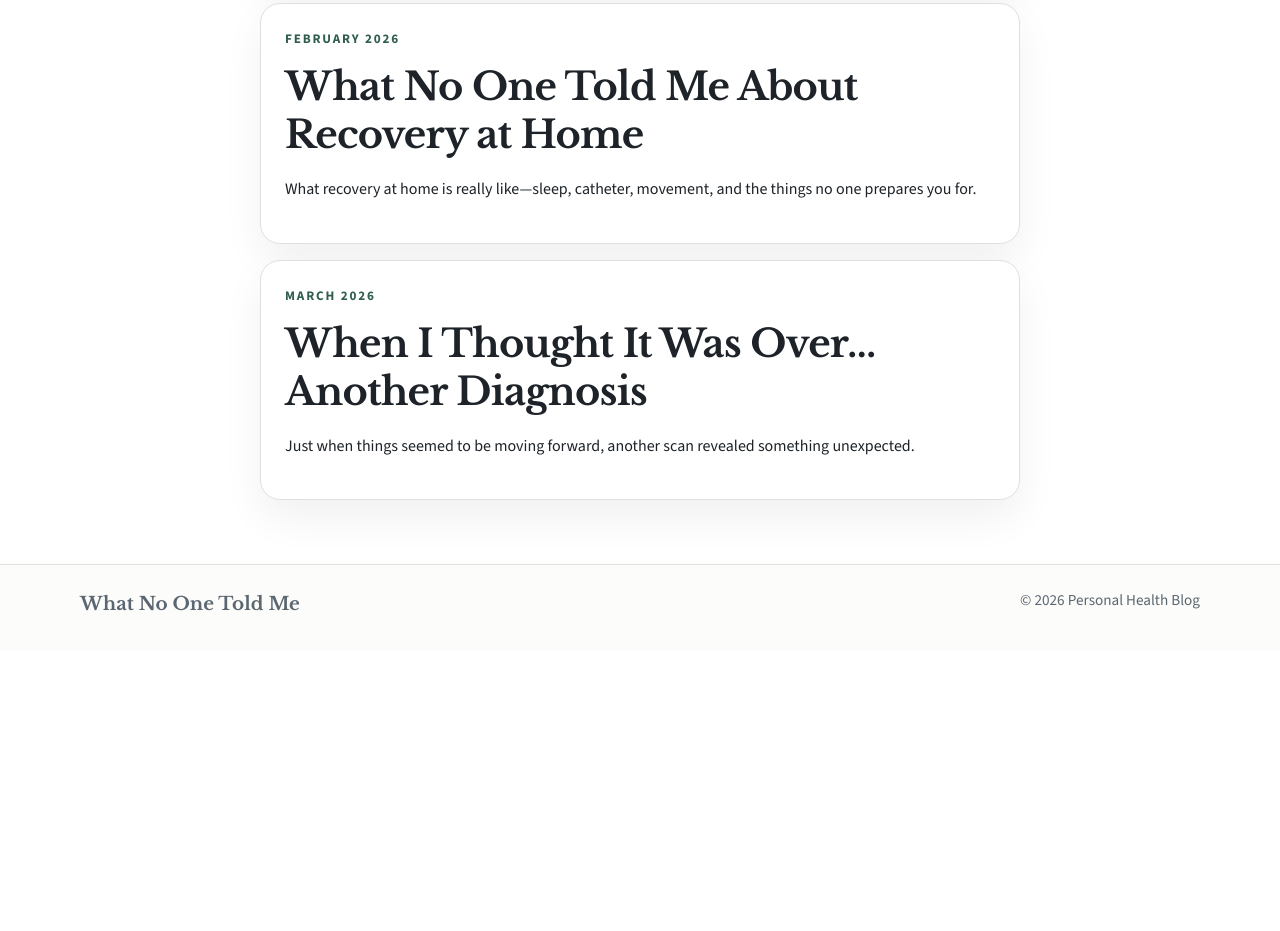
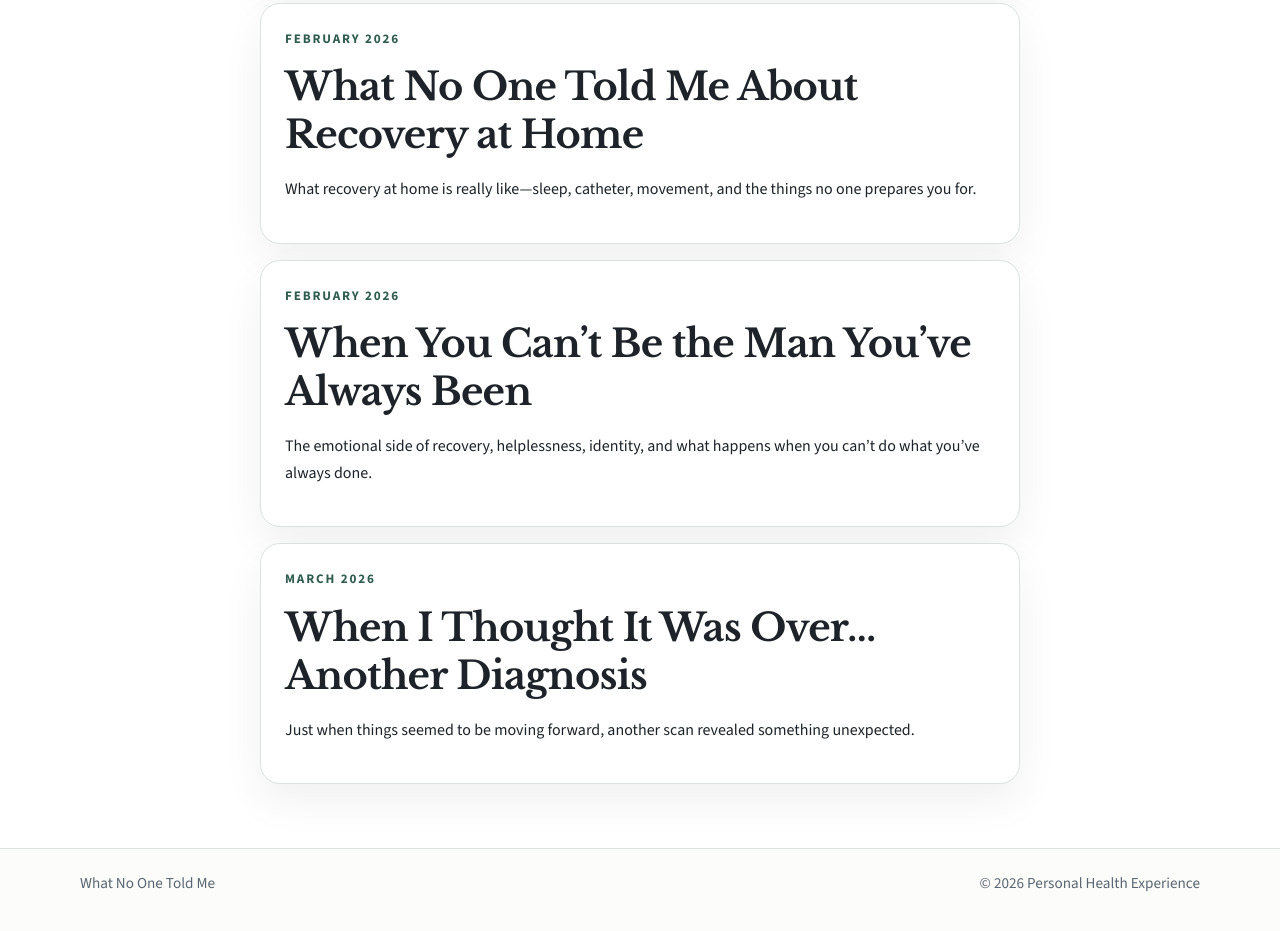
Before and after one commit to bkbrad292-debug/what-no-one-told-me, a plain HTML site: page articles.html in a window 1280 px wide. Shown: the part 1745-2676 px from the top of the page. Before the commit the page ends 2396 px from the top, so only its background shows below. Drawn offline with nearby package versions, Linux system fonts and the light colour scheme.

Commit message:
Add files via upload

```diff
--- a/articles.html
+++ b/articles.html
@@ -88,6 +88,13 @@
     </p>
   </article>
 <article class="article-preview">
+  <p class="meta">February 2026</p>
+  <h2><a href="emotional.html">When You Can’t Be the Man You’ve Always Been</a></h2>
+  <p>
+    The emotional side of recovery, helplessness, identity, and what happens when you can’t do what you’ve always done.
+  </p>
+</article>
+<article class="article-preview">
   <p class="meta">March 2026</p>
   <h2><a href="kidney.html">When I Thought It Was Over… Another Diagnosis</a></h2>
   <p>
@@ -100,11 +107,11 @@
   </main>
 
   <footer class="site-footer">
-    <div class="container footer-inner">
-      <a class="brand" href="index.html">What No One Told Me</a>
-      <p>&copy; <span id="year"></span> Personal Health Blog</p>
-    </div>
-  </footer>
+  <div class="container footer-inner">
+    <p>What No One Told Me</p>
+    <p>&copy; <span id="year"></span> Personal Health Experience</p>
+  </div>
+</footer>
 
   <script src="script.js"></script>
 </body>
```
Also changed, not shown: emotional.html (+1 -1 lines).
